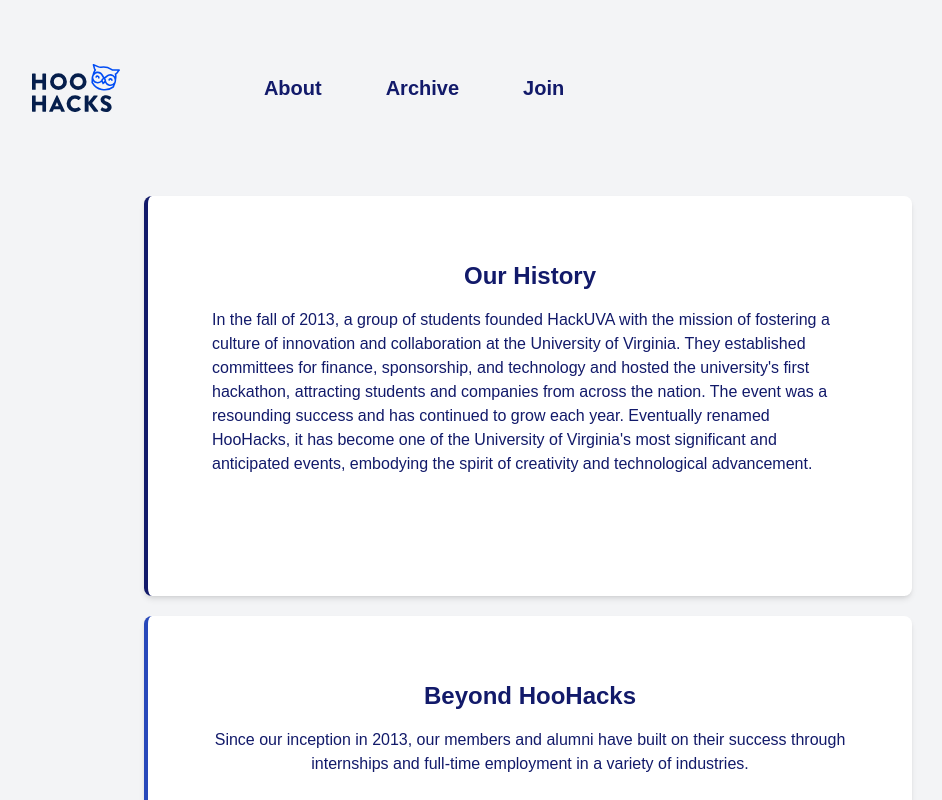
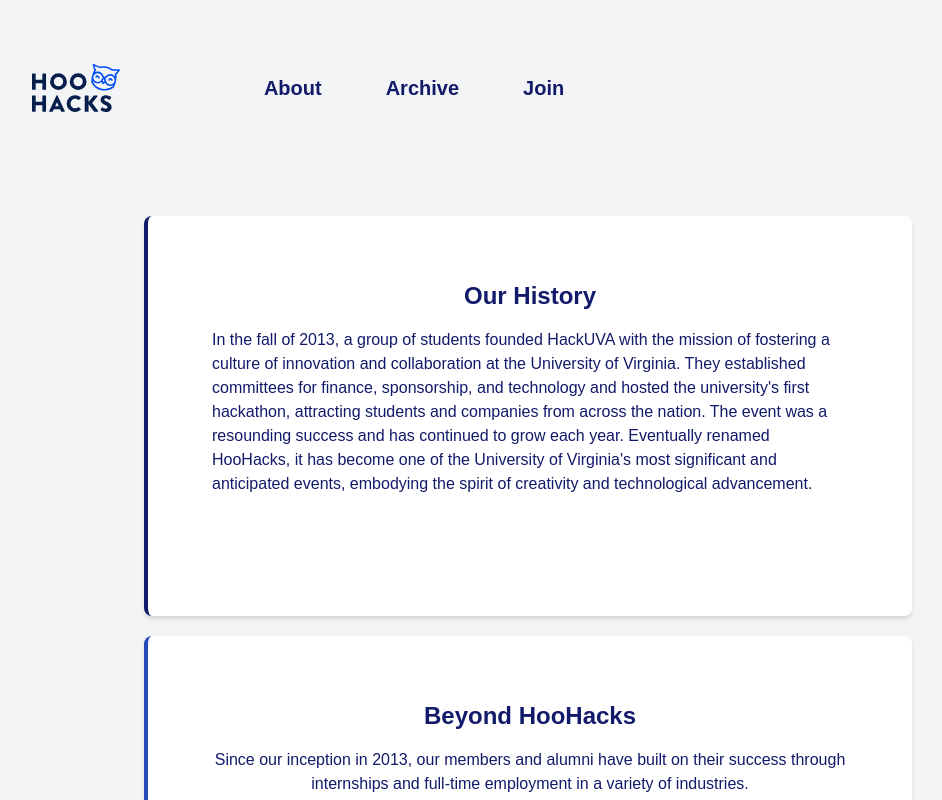
Before and after one commit to hoohacks/team-website, a React (Create React App) app: page /archive in a window 1280 px wide. Shown: the top 800 px of the page, without its empty margins (112-1054 px from the left). Built offline with nearby package versions, Linux system fonts and the light colour scheme; the HTML template or start-up script is replaced by a standard one.

Commit message:
padding fixes

```diff
--- a/src/screens/Archive.tsx
+++ b/src/screens/Archive.tsx
@@ -4,7 +4,7 @@ import './Archive.css';  // Keep this import for the carousel CSS
 
 const Archive = () => {
   return (
-    <div className="flex flex-col items-center p-5 bg-gray-100 font-chakra-petch min-h-screen">
+    <div className="flex flex-col items-center p-5 bg-gray-100 font-chakra-petch min-h-screen pb-36 pt-10">
       {/* History Section */}
       <div className="bg-white p-16 rounded-lg mb-5 w-full max-w-3xl shadow-md border-l-4 border-[#121A6A]">
       <h1 className="text-xl md:text-2xl font-bold text-[#121A6A] mb-4 text-center">Our History</h1>
```
